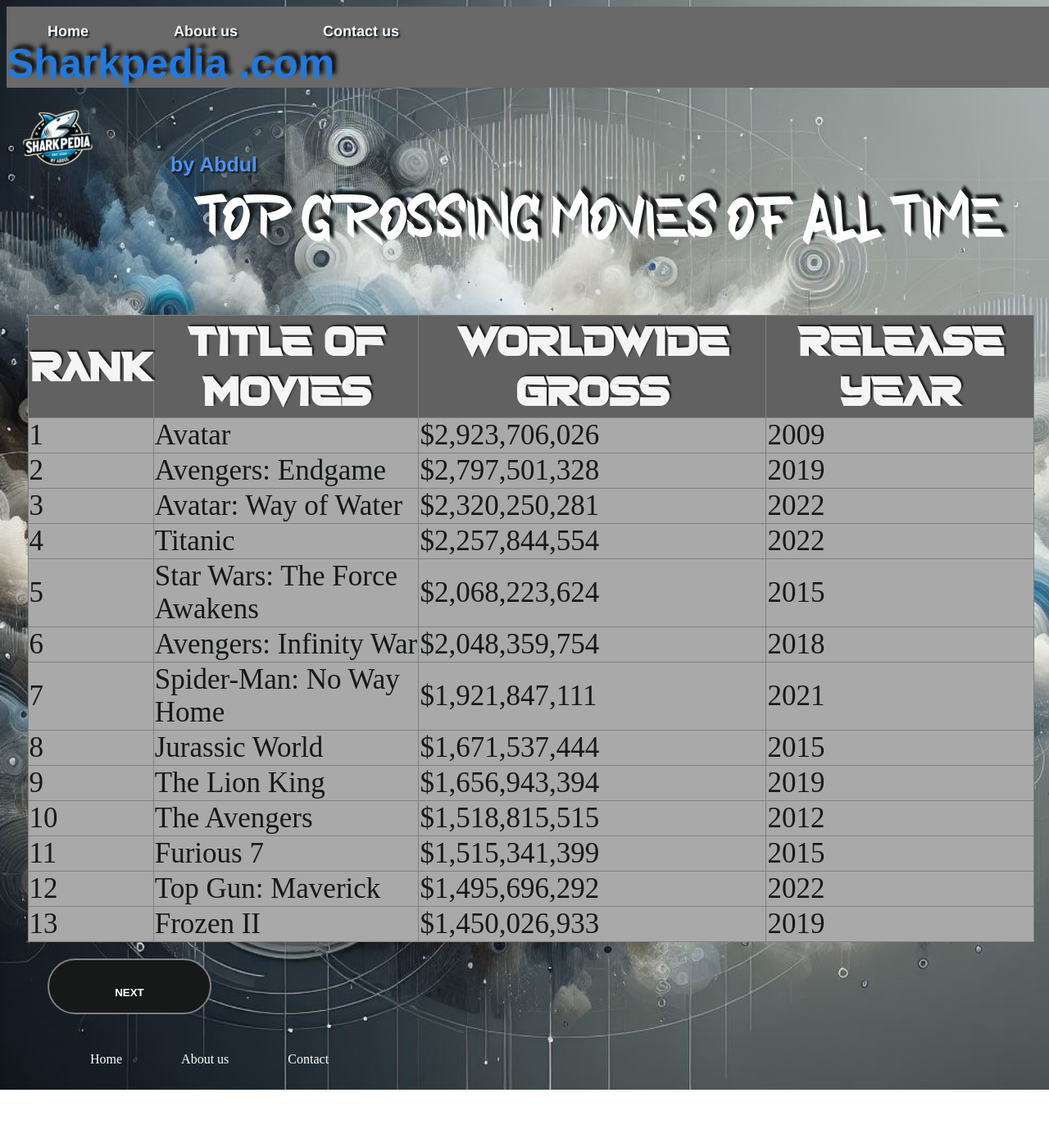
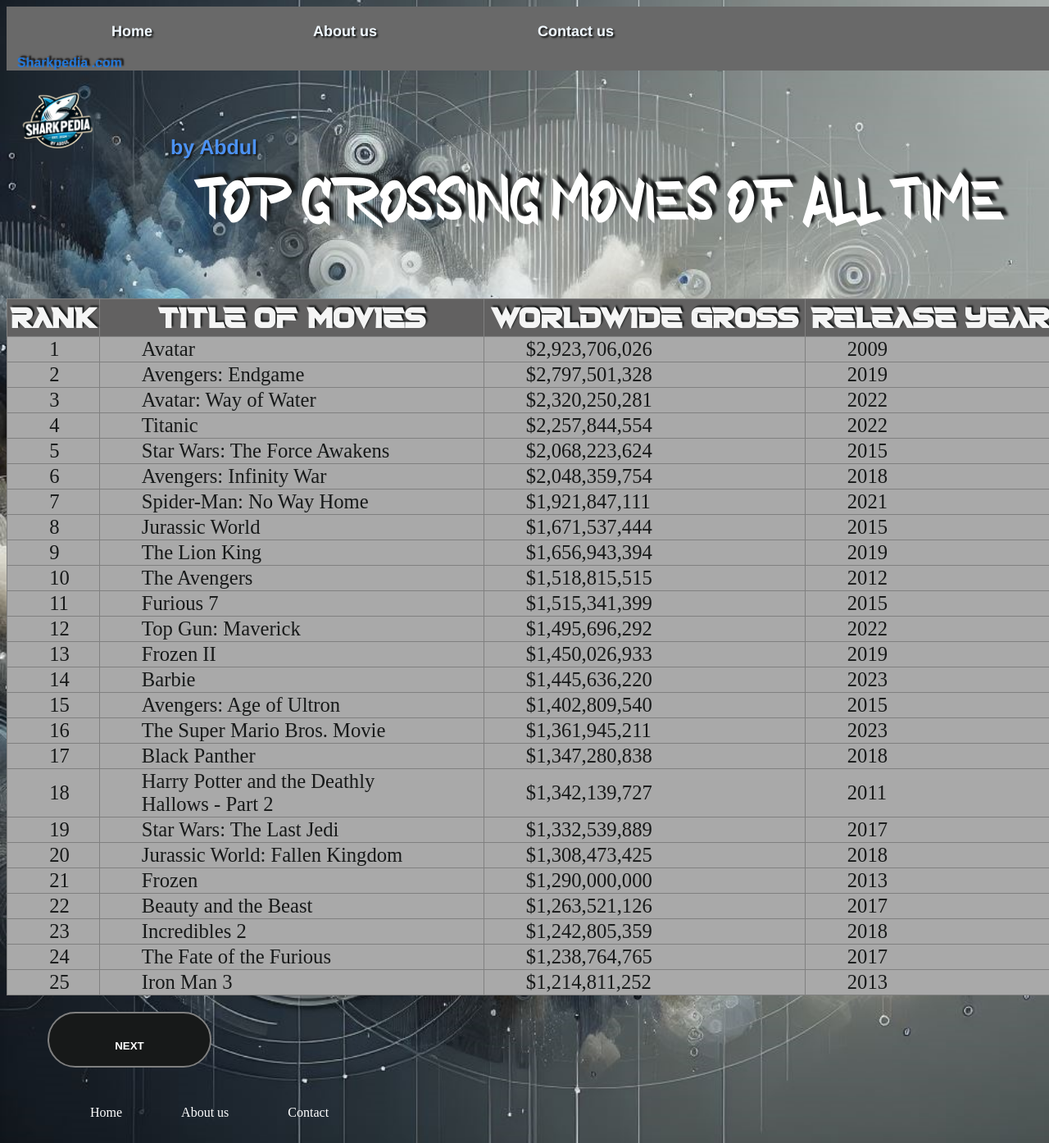
Before and after one commit to Abdul-2403-ITvarsity/Module-1-Assessment-4, a plain HTML site: page index.html in a window 1280 px wide. Shown: the whole page at 82% size. Before the commit the page ends 1329 px from the top, so only its background shows below. Drawn offline with Linux system fonts and the light colour scheme.

Commit message:
coded updated

```diff
--- a/top-movies.html
+++ b/index.html
@@ -2,17 +2,19 @@
 <html>
       <head>
 
-           <link rel="stylesheet" href="style-movies.css" >
+           <link rel="stylesheet" href="style.css" >
       </head>
 
         <body>
 
           <div id="menu">
 
-               <a href="top-movies.html">Home</a>
-               <a href="about-us.html">About us</a>
-               <a href="contact-us.html">Contact us</a>
-               <h1>Sharkpedia .com</h1>
+            <a href="index.html">Home</a>
+            <a href="#">About us</a>
+            <a href="#">Contact us</a>
+
+            <h1>Sharkpedia .com</h1>
+
          </div>
 
          <img src="images/sharklogo.png" height="125">
@@ -124,16 +126,90 @@
                        <td>2019</td>
 
                   </tr>
+                  <tr>
+                       <td>14</td>
+                       <td>Barbie</td>
+                       <td>$1,445,636,220</td>
+                       <td>2023</td>
 
-             </table>
+                  </tr>
+                  <tr>
+                       <td>15</td>
+                       <td>Avengers: Age of Ultron</td>
+                       <td>$1,402,809,540</td>
+                       <td>2015</td>
+                  </tr>
+                  <tr>
+                       <td>16</td>
+                       <td>The Super Mario Bros. Movie</td>
+                       <td>$1,361,945,211</td>
+                       <td>2023</td>
+                  </tr>
+                  <tr>
+                       <td>17</td>
+                       <td>Black Panther</td>
+                       <td>$1,347,280,838</td>
+                       <td>2018</td>
+                  </tr>
+                  <tr>
+                       <td>18</td>
+                       <td>Harry Potter and the Deathly Hallows - Part 2</td>
+                       <td>$1,342,139,727</td>
+                       <td>2011</td>
+                  </tr>
+                  <tr>
+                       <td>19</td>
+                       <td>Star Wars: The Last Jedi</td>
+                       <td>$1,332,539,889</td>
+                       <td>2017</td>
+                  </tr>
+                  <tr>
+                       <td>20</td>
+                       <td>Jurassic World: Fallen Kingdom</td>
+                       <td>$1,308,473,425</td>
+                       <td>2018</td>
+                 </tr>
+                 <tr>
+                       <td>21</td>
+                       <td>Frozen</td>
+                       <td>$1,290,000,000</td>
+                       <td>2013</td>
+                 </tr>
+                 <tr>
+                       <td>22</td>
+                       <td>Beauty and the Beast</td>
+                       <td>$1,263,521,126</td>
+                       <td>2017</td>
+                 </tr>
+                 <tr>
+                       <td>23</td>
+                       <td>Incredibles 2</td>
+                       <td>$1,242,805,359</td>
+                       <td>2018</td>
+                 </tr>
+                 <tr>
+                       <td>24</td>
+                       <td>The Fate of the Furious</td>
+                       <td>$1,238,764,765</td>
+                       <td>2017</td>
+                 </tr>
+                 <tr>
+                       <td>25</td>
+                       <td>Iron Man 3</td>
+                       <td>$1,214,811,252</td>
+                       <td>2013</td>
+                 </tr>
+
+       </table>
 
 
-         <a href="top-movies2.html"> <button class="btn btn--outline">Next</button>
+         <a href="index.html"> <button class="btn btn--outline">Next</button>
 
           <div id="home">
-            <a href="">Home</a>
-            <a href="about-us.html">About us</a>
-            <a href="contact-us.html">Contact</a>
-              </div>
+            <a href="index.html">Home</a>
+            <a href="#">About us</a>
+            <a href="#">Contact</a>
+          </div>
+
         </body>
 </html>
--- a/style-movies.css
+++ b/style.css
@@ -17,9 +17,11 @@
     src: url(Fonts/BareKnucklesDEMO.otf);
 }
 
-body{background-image: url(images/graydesign2.png);
+body{
+    background-image: url(images/graydesign2.png);
     background-size: cover;
     width: 100%;
+
 }
 
 #menu {
@@ -28,6 +30,7 @@
     background-color: dimgrey;
     padding-top: 20px;
     float: right;
+    margin-left: 100px;
 }
 
 #menu a{
@@ -38,10 +41,11 @@
     text-shadow: #171919 2px 2px 2px;
     transition-duration: 0.4s;
     font-weight: 800;
-    padding-top: 20px;
-    padding-left: 50px;
-    padding-right: 50px;
-    width: 50%;
+    padding-bottom: 30px;
+    padding-top: 10px;
+    padding-left: 10%;
+    padding-right: 5%;
+
 }
 #menu a:hover{
     color: #2378DA;
@@ -50,17 +54,18 @@
 
 
 H1{
-    width: 100%;
+    background :none;
+    background-size:100%;
+    color:#2378DA;
     font-family: Arial, Helvetica, sans-serif;
-    font-size: 50px;
-    color:#2378DA;
     font-display:initial;
-    margin-top: -0.50%;
+    font-size: 100%;
+    margin-top: 1%;
     margin-bottom: 0%;
-    background-color: dimgrey;
-    background-size:100%;
-    text-shadow: 5px -5px 5px rgb(15, 12, 12);
+    margin-left: 1%;
     padding-top: 6px;
+    text-shadow: 3px -2px 2px rgb(15, 12, 12);
+
 }
 
 
@@ -68,8 +73,6 @@
 
 
 H2{
-
-
     font-family: "crew",sans-serif;
     font-size: 80px;
     font-weight: 400;
@@ -77,12 +80,9 @@
     text-shadow: #171919 5px -5px 3px;
     margin-left: +18%;
     transition-duration: 0.4s;
-
-
 }
 
 H2:hover{
-
     font-family: "crew",sans-serif;
     font-size: 80px;
     font-weight: 800;
@@ -90,8 +90,6 @@
     text-shadow: #4c92f4 5px -5px 3px;
 }
 H4{
-
-
     font-family: Helvetica ,sans-serif;
     font-size: 25px;
     font-weight: 800;
@@ -102,20 +100,15 @@
 }
 
 H5{
-
-
     font-family: "crew";
     font-size: 80px;;
     font-weight: 400;
     color: white;
     text-shadow: #171919 5px -5px 3px;
     margin-left: +1%;
-
-
 }
 
 H5:hover{
-
     font-family: "crew";
     font-size: 80px;
     font-weight: 800;
@@ -127,15 +120,13 @@
 
 
 table{
-
      border-collapse: collapse;
-     margin-left: 2%;
-     margin-right: 2%;
+     width: 100%;
 }
 
 th{
     font-family: "faster" ,sans-serif;
-    font-size: 50px;
+    font-size: 200%;
     font-weight:800 ;
     text-shadow: #171919 2px -2px 2px;
     background-color: rgb(98, 97, 97);
@@ -143,18 +134,21 @@
 }
 
 tr{
-
+    padding-left: 40%;
+    padding-right: 40%;
     padding-top: 100px;
-    margin-left: 5%;
-    font-size: 35px;
+    margin-left: 2%;
+    font-size: 110%;
     font-weight: 500 ;
     background-color: darkgray;
     color: #171919 ;
 }
 
 td{
-   margin-left: 10px;
-
+    font-size: 140%;
+    padding-left: 4%;
+    padding-right:4%;
+    margin-left: 10%;
 }
 p{
     font-family: Helvetica, sans-serif;
```
Also changed, not shown: about-us.html (deleted, +0 -39 lines), contact-us.html (deleted, +0 -33 lines), top-movies2.html (deleted, +0 -132 lines).
